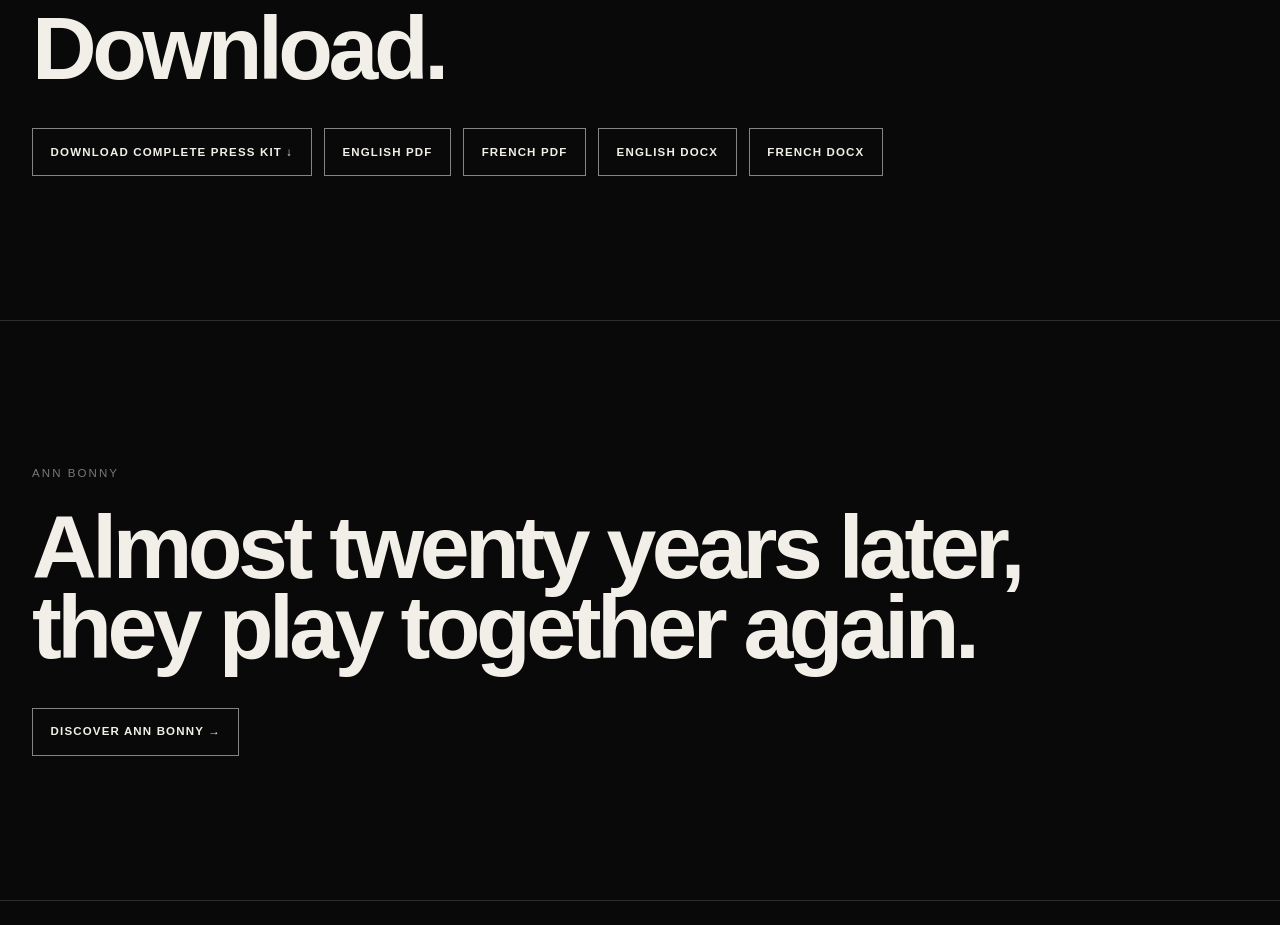
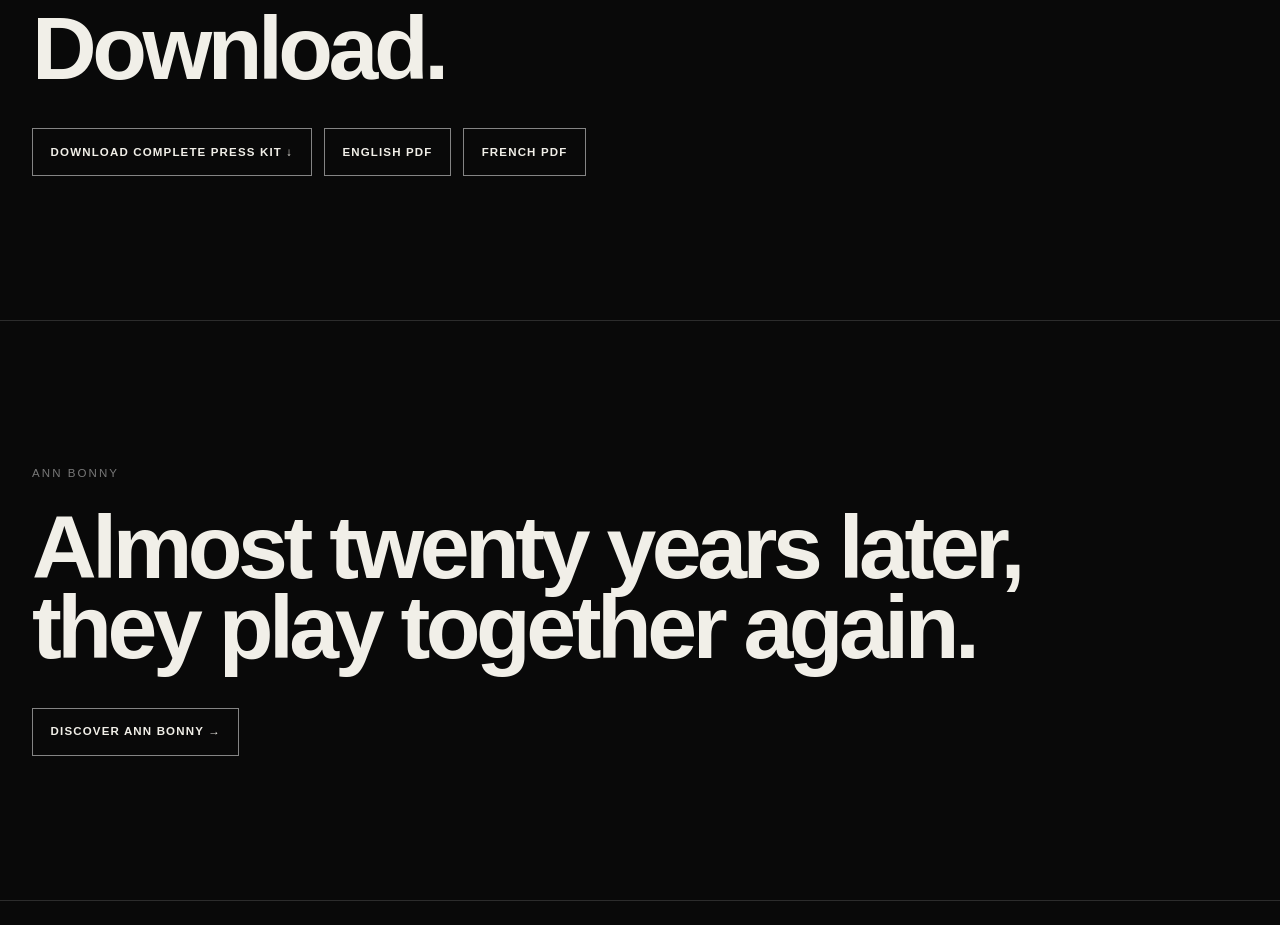
Before and after one commit to jc-u/media-bruitsourd-netlify, an Astro site: page /en/37500-yens in a window 1280 px wide. Shown: the part 6160-7085 px from the top of the page. Built offline with nearby package versions, Linux system fonts and the light colour scheme; Astro itself is replaced by a stand-in of ours.

```diff
--- a/src/pages/en/37500-yens/index.astro
+++ b/src/pages/en/37500-yens/index.astro
@@ -22,6 +22,6 @@ const tracks = [
 <section class="mx-auto grid max-w-[1600px] gap-12 px-5 py-24 md:px-8 lg:grid-cols-[.9fr_1.1fr] lg:py-36"><img src="/images/37500-duo.jpg" alt="37500 Yens" class="reveal w-full grayscale"/><div class="reveal"><div class="kicker mb-6 text-white/45">The ghost second album</div><h2 class="section-title">The magic never happened twice.</h2><div class="mt-9 space-y-5 text-lg leading-relaxed text-white/70"><p>After <em>Astero</em>, the band tried to recreate the singular recording process behind the first album: microphones everywhere, capturing the room, the amplifiers, the drums, the air and the accidents.</p><p>The songs were strong - including one featuring Sascha Andres of Heliogabale - but the sound kept slipping away. Attempts accumulated, life moved on and perfectionism took over. The record remained unfinished.</p><p>Three of those songs now accompany the vinyl as digital bonus tracks: traces of a story left hanging for almost twenty years.</p></div></div></section>
 <AudioPlayer tracks={tracks} lang="en" title=" "/>
 <section class="rule mx-auto max-w-[1600px] px-5 py-24 md:px-8 md:py-36"><div class="grid gap-12 lg:grid-cols-[1fr_.9fr]"><div><div class="kicker mb-5 text-white/45">Tracklist</div><h2 class="section-title">Astero.</h2></div><ol class="space-y-3 text-xl text-white/70"><li>01 — 37501</li><li>02 — Astero</li><li>03 — Microphonie</li><li>04 — Chapitres</li><li>05 — Canard boiteux</li><li>06 — Intérieur 1</li><li>07 — Intérieur 2</li><li>08 — The Sullivan's Quartet</li><li class="pt-4 text-white">+ 3 previously unreleased digital bonus tracks</li></ol></div></section>
-<section class="rule mx-auto max-w-[1600px] px-5 py-24 md:px-8 md:py-36"><div class="max-w-5xl"><div class="kicker mb-6 text-white/45">Press kits</div><p class="section-title">Download.</p><div class="mt-10 flex flex-wrap gap-3"><a href="/downloads/37500Yens-PressKit-EN.zip" class="btn" download>Download complete press kit ↓</a><a href="/downloads/37500Yens-PressKit-EN.pdf" class="btn">English PDF</a><a href="/downloads/37500Yens-PressKit-FR.pdf" class="btn">French PDF</a><a href="/downloads/37500Yens-PressKit-EN.docx" class="btn">English DOCX</a><a href="/downloads/37500Yens-PressKit-FR.docx" class="btn">French DOCX</a></div></div></section>
+<section class="rule mx-auto max-w-[1600px] px-5 py-24 md:px-8 md:py-36"><div class="max-w-5xl"><div class="kicker mb-6 text-white/45">Press kits</div><p class="section-title">Download.</p><div class="mt-10 flex flex-wrap gap-3"><a href="/downloads/37500Yens-PressKit-EN.zip" class="btn" download>Download complete press kit ↓</a><a href="/downloads/37500Yens-PressKit-EN/37500Yens-PressKit-EN.pdf" class="btn">English PDF</a><a href="/downloads/37500Yens-PressKit-FR/37500Yens-PressKit-FR.pdf" class="btn">French PDF</a></div></div></section>
 <section class="rule mx-auto max-w-[1600px] px-5 py-24 md:px-8 md:py-36"><div class="max-w-5xl"><div class="kicker mb-6 text-white/45">Ann Bonny</div><p class="section-title">Almost twenty years later, they play together again.</p><a href="/en/ann-bonny/" class="btn mt-10">Discover Ann Bonny →</a></div></section>
 </main><Footer lang="en"/></BaseLayout>
--- a/src/pages/en/ann-bonny/index.astro
+++ b/src/pages/en/ann-bonny/index.astro
@@ -18,6 +18,6 @@ const tracks = [
 <section class="rule mx-auto max-w-[1600px] px-5 py-24 md:px-8 md:py-36"><div class="max-w-5xl reveal"><div class="kicker mb-6 text-white/45">Blurry-noise</div><p class="section-title">Violence.<br/>Darkness.<br/>Breath cut short.</p><p class="mt-10 max-w-3xl text-xl leading-relaxed text-white/65">The band calls it blurry-noise. More concretely: the pressure and abrasion of Chat Pile, melodies brushing against YC-CY, uncertain rhythms and an appetite for everything unstable, awkward and unsettling in contemporary chamber music. Through the weight of it all, Julie's voice remains soft, fragile and almost suspended.</p></div></section>
 <section class="mx-auto grid max-w-[1600px] gap-10 px-5 py-24 md:px-8 lg:grid-cols-2 lg:py-36"><img src="/images/ann-bonny-back.jpg" alt="Ann Bonny back cover artwork" class="reveal w-full"/><div class="reveal self-end"><div class="kicker mb-6 text-white/45">Artwork</div><h2 class="section-title">Cherry<br/>Jo Lee.</h2><p class="mt-8 max-w-xl text-lg text-white/65">The record's illustrations extend its darkness, humour and taste for hybrid forms.</p></div></section>
 <AudioPlayer tracks={tracks} lang="en"/>
-<section class="rule mx-auto max-w-[1600px] px-5 py-24 md:px-8 md:py-36"><div class="max-w-5xl"><div class="kicker mb-6 text-white/45">Press kits</div><p class="section-title">Download.</p><div class="mt-10 flex flex-wrap gap-3"><a href="/downloads/AnnBonny-PressKit-EN.zip" class="btn" download>Download complete press kit ↓</a><a href="/downloads/AnnBonny-PressKit-EN.pdf" class="btn">English PDF</a><a href="/downloads/AnnBonny-PressKit-FR.pdf" class="btn">French PDF</a><a href="/downloads/AnnBonny-PressKit-EN.docx" class="btn">English DOCX</a><a href="/downloads/AnnBonny-PressKit-FR.docx" class="btn">French DOCX</a></div></div></section>
+<section class="rule mx-auto max-w-[1600px] px-5 py-24 md:px-8 md:py-36"><div class="max-w-5xl"><div class="kicker mb-6 text-white/45">Press kits</div><p class="section-title">Download.</p><div class="mt-10 flex flex-wrap gap-3"><a href="/downloads/AnnBonny-PressKit-EN.zip" class="btn" download>Download complete press kit ↓</a><a href="/downloads/AnnBonny-PressKit-EN/AnnBonny-PressKit-EN.pdf" class="btn">English PDF</a><a href="/downloads/AnnBonny-PressKit-FR/AnnBonny-PressKit-FR.pdf" class="btn">French PDF</a></div></div></section>
 <section class="rule mx-auto max-w-[1600px] px-5 py-24 md:px-8 md:py-36"><div class="max-w-5xl"><div class="kicker mb-6 text-white/45">September 25, 2026</div><p class="section-title">This is not the return of 37500 Yens.<br/>It is a new story.</p><a href="/en/37500-yens/" class="btn mt-10">Discover Astero →</a></div></section>
 </main><Footer lang="en"/></BaseLayout>
```
Also changed, not shown: 5 other files.
